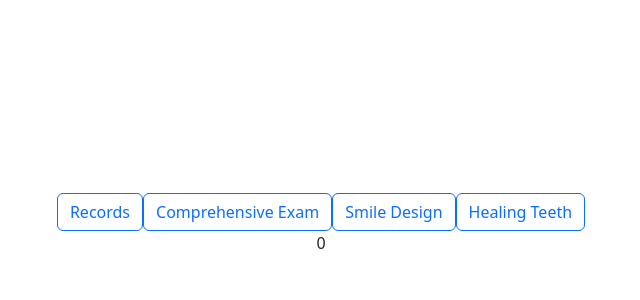
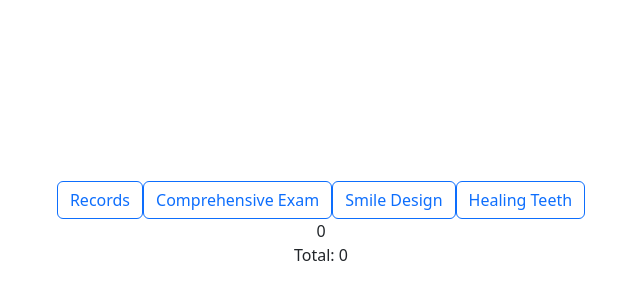
Before and after one commit to tbohn2/full-arch-calculator, a React (Vite) app: page / in a window 1280 px wide. Shown: the part 176-476 px from the top of the page, without its empty margins (319-959 px from the left). Built offline with nearby package versions, Linux system fonts and the light colour scheme.

Commit message:
Added useEffect to update total state

```diff
--- a/src/App.jsx
+++ b/src/App.jsx
@@ -1,4 +1,4 @@
-import { useState } from 'react'
+import { useState, useEffect } from 'react'
 import './App.css'
 
 function App() {
@@ -88,6 +88,11 @@ function App() {
     setTreatmentPlanning((prevCost) => isChecked ? prevCost + cost : prevCost - cost);
   }
 
+  useEffect(() => {
+    const newTotal = treatmentPlanning + sedation + removal + foundation + specialProcedure + implants + abutments + finalSmile + hygieneVisits + warranty;
+    setTotal(newTotal);
+  }, [treatmentPlanning, sedation, removal, foundation, specialProcedure, implants, abutments, finalSmile, hygieneVisits, warranty]);
+
   return (
     <div>
       <div className="btn-group" role="group" aria-label="Basic checkbox toggle button group">
@@ -99,7 +104,9 @@ function App() {
         ))}
       </div>
       <div>{treatmentPlanning}</div>
+      <div>Total: {total}</div>
     </div>
+
   )
 }
 
```
